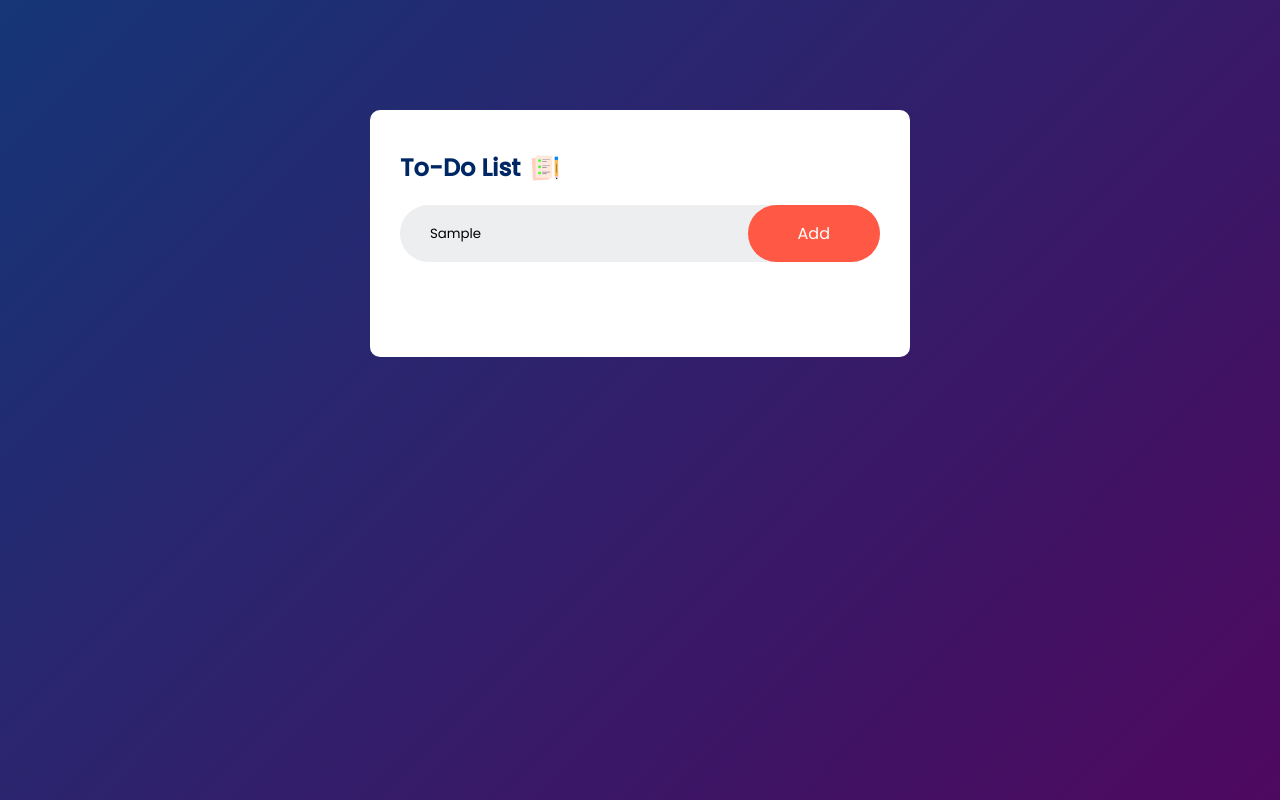
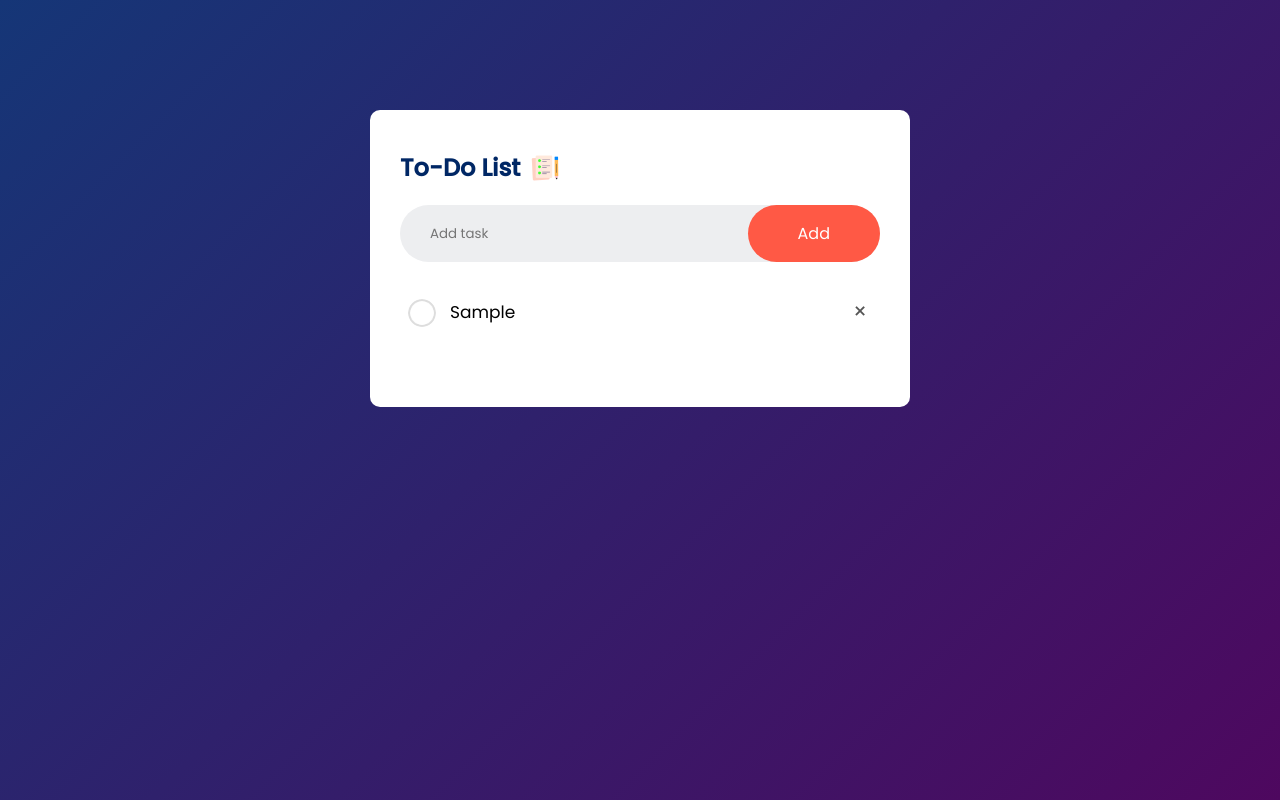
Before and after one commit to vitviki/todo, a plain HTML site: page index.html in a window 1280 px wide. Both pictures are taken after typing "Sample" into the empty fields and a click on the button "Add". Drawn offline with Linux system fonts and the light colour scheme.

Commit message:
added script for adding task

```diff
--- a/index.html
+++ b/index.html
@@ -12,7 +12,7 @@
                 <h2>To-Do List <img src="images/icon.png" alt=""></h2>
                 <div class="row">
                     <input type="text" id="input-box" placeholder="Add task">
-                    <button>Add</button>
+                    <button onclick="addTask()">Add</button>
                 </div>
                 <ul id="list-container">
                     <!-- <li class="checked">Task 1</li>
@@ -21,5 +21,6 @@
                 </ul>
             </div>
         </div>
+        <script src="script.js"></script>
     </body>
 </html>
--- /dev/null
+++ b/script.js
@@ -0,0 +1,37 @@
+const inputBox = document.getElementById('input-box');
+const listContainer = document.getElementById('list-container');
+
+function addTask() {
+    if (inputBox.value === '') {
+        alert('Cannot add an empty task');
+    } else {
+        let li = document.createElement('li');
+        li.innerHTML = inputBox.value;
+        let span = document.createElement('span');
+        span.innerHTML = "\u00d7";
+        li.appendChild(span);
+        listContainer.appendChild(li);
+        inputBox.value = '';
+        saveData();
+    }
+}
+
+listContainer.addEventListener('click', function(e) {
+    if (e.target.tagName === 'LI') {
+        e.target.classList.toggle('checked');
+    } else if (e.target.tagName === 'SPAN') {
+        e.target.parentElement.remove();
+    }
+
+    saveData();
+}, false);
+
+function saveData() {
+    localStorage.setItem('data', listContainer.innerHTML);
+}
+
+function loadData() {
+    listContainer.innerHTML = localStorage.getItem('data');
+}
+
+loadData();
--- a/style.css
+++ b/style.css
@@ -95,3 +95,20 @@ ul li.checked {
 ul li.checked:before {
     background-image: url('images/checked.png');
 }
+
+ul li span {
+    position: absolute;
+    right: 0;
+    top: 5px;
+    width: 40px;
+    height: 40px;
+    font-size: 22px;
+    color: #555;
+    line-height: 40px;
+    text-align: center;
+    border-radius: 50%;
+}
+
+ul li span:hover {
+    background: #edeef0;
+}
```
